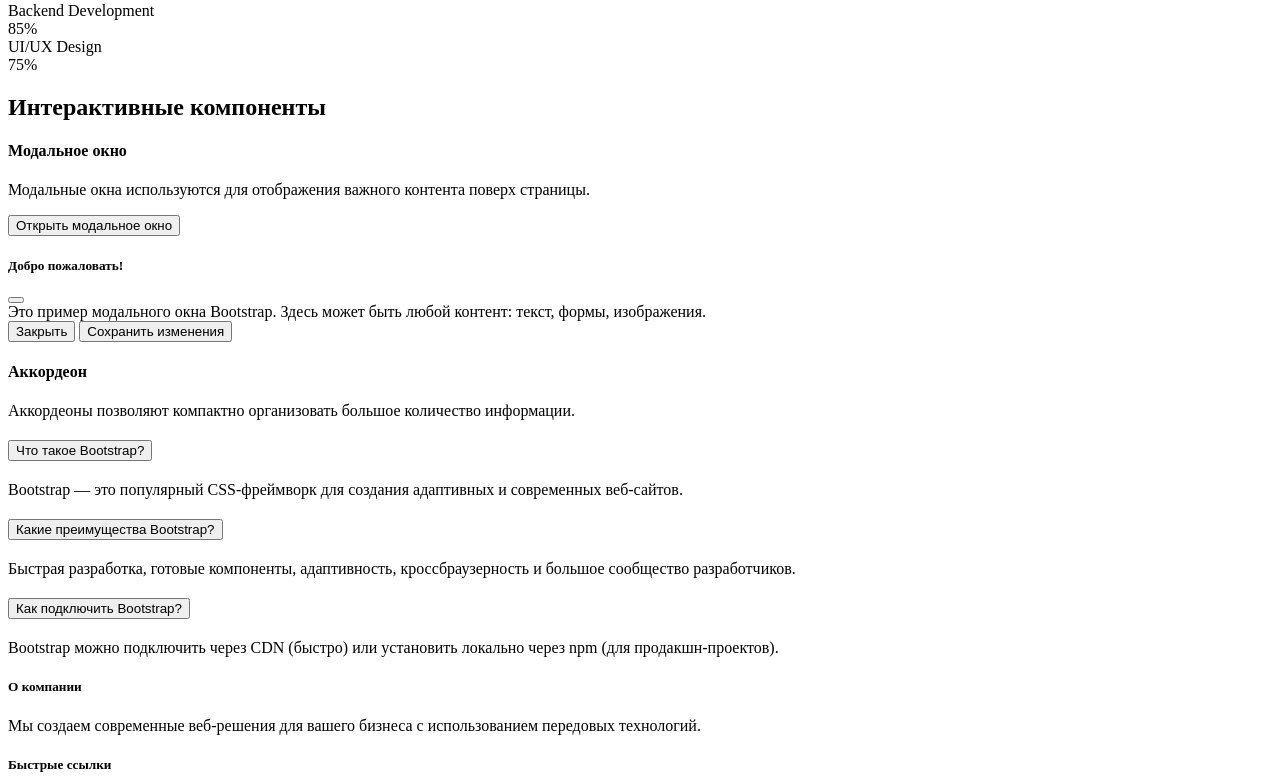
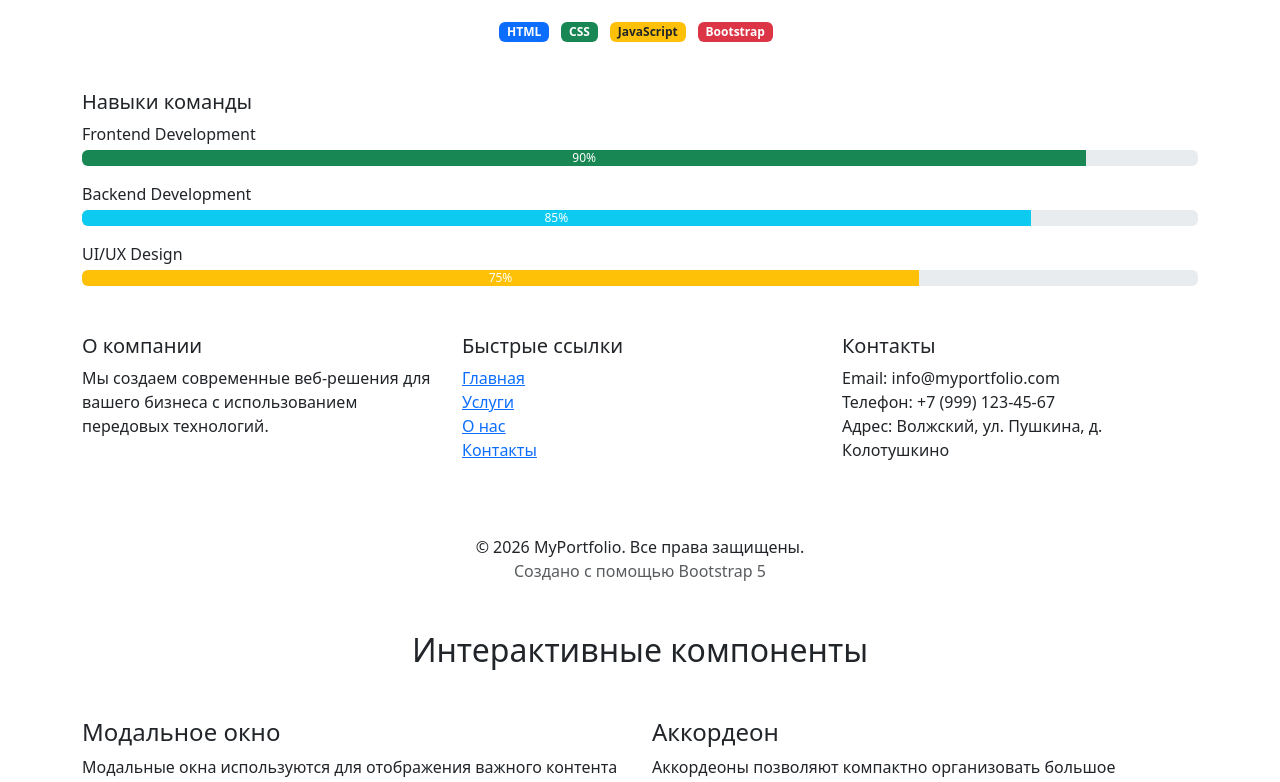
Before and after one commit to TimofeyMeshcheryakov/Lab13_Meshcheryakov_ISP-233_ISRPO, a plain HTML site: page index.html in a window 1280 px wide. Shown: the part 435-1217 px from the top of the page. Drawn offline with nearby package versions, Linux system fonts and the light colour scheme.

Commit message:
Create and full file

```diff
--- /dev/null
+++ b/custom.css
@@ -0,0 +1,118 @@
+/* Общие стили */
+body {
+font-family: "Segoe UI", Tahoma, Geneva, Verdana, sans-serif;
+}
+/* Кастомные цвета для навбара */
+.navbar-brand {
+font-weight: bold;
+font-size: 1.5rem;
+letter-spacing: 1px;
+}
+.navbar-dark .navbar-nav .nav-link:hover {
+color: #ffc107 !important;
+transition: color 0.3s ease;
+}
+/* Улучшение Hero-секции */
+#home {
+background: linear-gradient(135deg, #667eea 0%, #764ba2 100%);
+color: white;
+min-height: 400px;
+display: flex;
+align-items: center;
+}
+#home h1 {
+color: white;
+}
+#home .lead {
+color: rgba(255, 255, 255, 0.9);
+}
+#home .btn {
+box-shadow: 0 4px 15px rgba(0, 0, 0, 0.2);
+transition: transform 0.3s ease;
+}
+#home .btn:hover {
+transform: translateY(-3px);
+box-shadow: 0 6px 20px rgba(0, 0, 0, 0.3);
+}
+/* Анимация для карточек */
+.card {
+transition: transform 0.3s ease, box-shadow 0.3s ease;
+}
+.card:hover {
+transform: translateY(-10px);
+box-shadow: 0 10px 30px rgba(0, 0, 0, 0.15) !important;
+}
+/* Стилизация кнопок */
+.btn {
+border-radius: 25px;
+padding: 10px 30px;
+font-weight: 500;
+transition: all 0.3s ease;
+}
+/* Улучшение формы */
+.form-control:focus {
+border-color: #667eea;
+box-shadow: 0 0 0 0.2rem rgba(102, 126, 234, 0.25);
+}
+/* Анимация для бейджей */
+.badge {
+padding: 8px 15px;
+font-size: 0.9rem;
+font-weight: 500;
+transition: transform 0.2s ease;
+}
+.badge:hover {
+transform: scale(1.1);
+cursor: pointer;
+}
+/* Стилизация прогресс-баров */
+.progress {
+height: 25px;
+border-radius: 15px;
+background-color: #e9ecef;
+}
+.progress-bar {
+border-radius: 15px;
+font-weight: bold;
+line-height: 25px;
+}
+/* Улучшение аккордеона */
+.accordion-button:not(.collapsed) {
+background-color: #667eea;
+color: white;
+}
+.accordion-button:focus {
+box-shadow: none;
+border-color: #667eea;
+}
+/* Футер */
+footer {
+background-color: #212529;
+color: white;
+padding: 40px 0;
+margin-top: 80px;
+}
+footer h5 {
+color: #ffc107;
+margin-bottom: 20px;
+}
+footer a {
+color: rgba(255, 255, 255, 0.7);
+text-decoration: none;
+transition: color 0.3s ease;
+}
+footer a:hover {
+color: #ffc107;
+}
+/* Адаптивность */
+@media (max-width: 768px) {
+#home {
+min-height: 300px;
+}
+#home h1 {
+font-size: 2rem;
+}
+.card {
+margin-bottom: 20px;
+}
+}
--- a/index.html
+++ b/index.html
@@ -1,3 +1,16 @@
+<!doctype html>
+<html lang="en">
+  <head>
+    <meta charset="UTF-8" />
+    <meta name="viewport" content="width=device-width, initial-scale=1.0" />
+    <title>Document</title>
+    <!-- Bootstrap CSS -->
+    <link
+      href="https://cdn.jsdelivr.net/npm/bootstrap@5.3.2/dist/css/bootstrap.min.css"
+      rel="stylesheet"
+    />
+  </head>
+  <body>
     <!-- Секция утилитных классов -->
     <div class="container my-5" id="about">
       <h2 class="text-center mb-5">О компании</h2>
@@ -94,7 +107,39 @@ aria-valuemax="100"
       <div class="container">
         <div class="row">
           <div class="col-md-4 mb-4">
-    <!-- Секция с модальным окном и аккордеоном -->
+            <h5>О компании</h5>
+            <p>
+              Мы создаем современные веб-решения для вашего бизнеса с
+              использованием передовых технологий.
+            </p>
+          </div>
+          <div class="col-md-4 mb-4">
+            <h5>Быстрые ссылки</h5>
+            <ul class="list-unstyled">
+              <li><a href="#home">Главная</a></li>
+              <li><a href="#services">Услуги</a></li>
+              <li><a href="#about">О нас</a></li>
+              <li><a href="#contact">Контакты</a></li>
+            </ul>
+          </div>
+          <div class="col-md-4 mb-4">
+            <h5>Контакты</h5>
+            <ul class="list-unstyled">
+              <li>Email: info@myportfolio.com</li>
+              <li>Телефон: +7 (999) 123-45-67</li>
+              <li>Адрес: Волжский, ул. Пушкина, д. Колотушкино</li>
+            </ul>
+          </div>
+        </div>
+        <hr style="border-color: rgba(255, 255, 255, 0.1)" />
+        <div class="text-center mt-3">
+          <p class="mb-0">&copy; 2026 MyPortfolio. Все права защищены.</p>
+          <p class="mb-0 text-muted">Создано с помощью Bootstrap 5</p>
+        </div>
+      </div>
+    </footer>
+
+    <!-- Секция с модальным окном и аккордеоном (вынесена из футера) -->
     <div class="container my-5">
       <h2 class="text-center mb-5">Интерактивные компоненты</h2>
       <div class="row">
@@ -244,36 +289,8 @@ Bootstrap можно подключить через CDN (быстро) или
           </div>
         </div>
       </div>
-</d
-iv>
-<h5>О компании</h5>
-<p>
-Мы создаем современные веб-решения для вашего бизнеса с
-использованием передовых технологий.
-</p>
     </div>
-<div class="col-md-4 mb-4">
-<h5>Быстрые ссылки</h5>
-<ul class="list-unstyled">
-<li><a href="#home">Главная</a></li>
-<li><a href="#services">Услуги</a></li>
-<li><a href="#about">О нас</a></li>
-<li><a href="#contact">Контакты</a></li>
-</ul>
-</div>
-<div class="col-md-4 mb-4">
-<h5>Контакты</h5>
-<ul class="list-unstyled">
-<li>Email: info@myportfolio.com</li>
-<li>Телефон: +7 (999) 123-45-67</li>
-<li>Адрес: Волжский, ул. Пушкина, д. Колотушкино</li>
-</ul>
-</div>
-</div>
-<hr style="border-color: rgba(255, 255, 255, 0.1)" />
-<div class="text-center mt-3">
-<p class="mb-0">&copy; 2026 MyPortfolio. Все права защищены.</p>
-<p class="mb-0 text-muted">Создано с помощью Bootstrap 5</p>
-</div>
-</div>
-</footer>
+    <!-- Bootstrap JS Bundle with Popper -->
+    <script src="https://cdn.jsdelivr.net/npm/bootstrap@5.3.2/dist/js/bootstrap.bundle.min.js"></script>
+  </body>
+</html>
```
Lines whose indentation alone changed are shown as unchanged.
